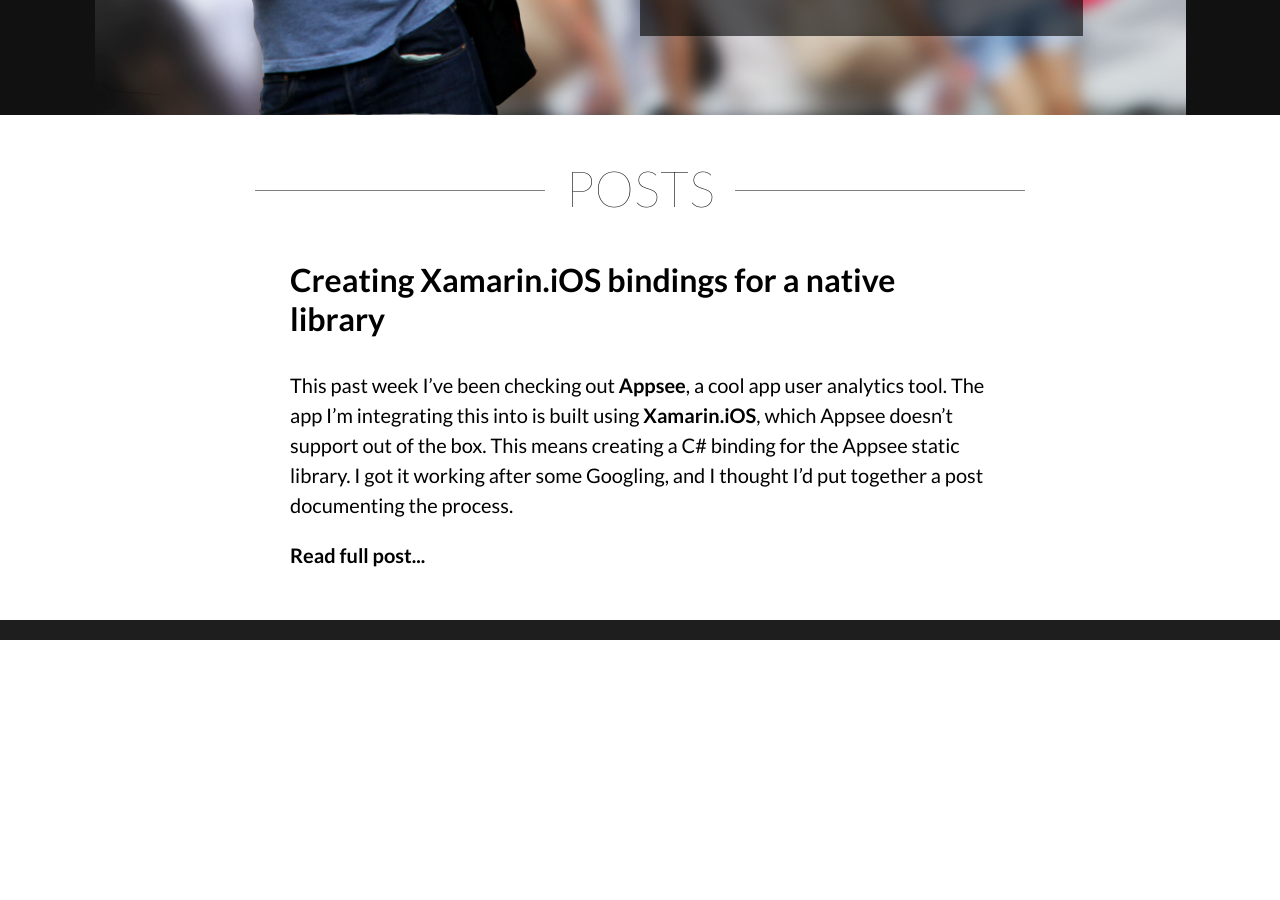
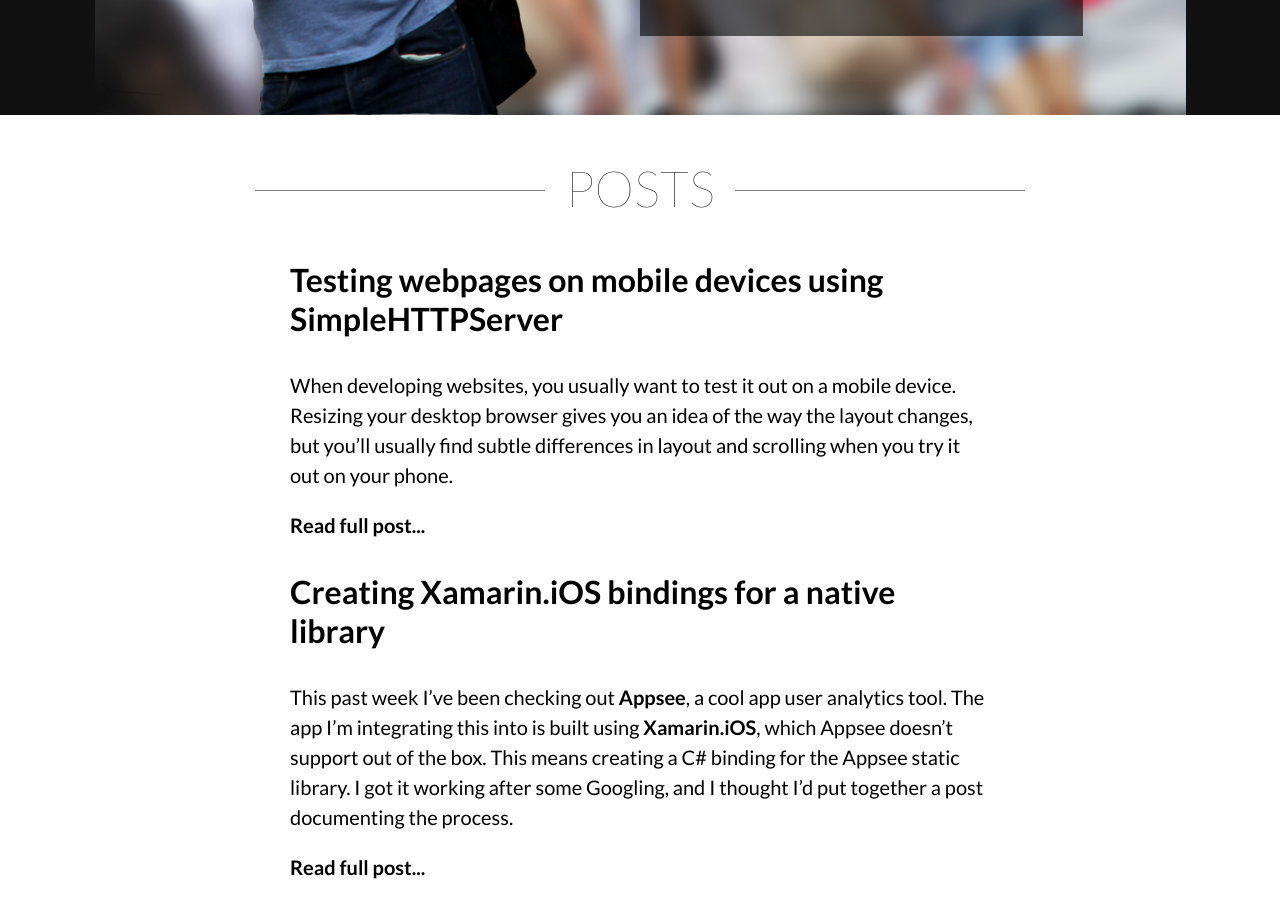
Before and after one commit to kannan-chandra/kannan-chandra.com, a Jekyll site: the page built from index.html, in a window 1280 px wide and 900 px high, scrolled down 535 px. Built offline with Jekyll 4.4.1, drawn with Linux system fonts in a browser that asks for light colours; some web fonts are replaced; before the commit the page ends 1175 px from its top, so only the background shows below that.

Commit message:
new post. changed console code style in old post

```diff
--- a/_posts/2014-02-09-xamarin-binding-appsee.markdown
+++ b/_posts/2014-02-09-xamarin-binding-appsee.markdown
@@ -177,13 +177,13 @@ Let's get the three files, `Appsee.a`, `ApiDefinitions.cs`, and `linkwith.cs` in
 Open up your terminal and navigate over to the folder.
 
 {% highlight console %}
-~ $ cd /Users/kannan/Documents/Appsee
+$ cd /Users/kannan/Documents/Appsee
 {% endhighlight %}
 
 We use a tool called `btouch`, provided by Xamarin, to create the binding.
 
 {% highlight console %}
-~ $ /Developer/MonoTouch/usr/bin/btouch -unsafe --outdir=tmp -out:Appsee.dll ApiDefinitions.cs -x=linkwith.cs --link-with=Appsee.a,Appsee.a
+$ /Developer/MonoTouch/usr/bin/btouch -unsafe --outdir=tmp -out:Appsee.dll ApiDefinitions.cs -x=linkwith.cs --link-with=Appsee.a,Appsee.a
 {% endhighlight %}
 
 
--- /dev/null
+++ b/_posts/2014-02-14-mobile-website-testing-with-simplehttpserver.markdown
@@ -0,0 +1,48 @@
+---
+layout: post
+title: Testing webpages on mobile devices using SimpleHTTPServer
+---
+
+When developing websites, you usually want to test it out on a mobile device. Resizing your desktop browser gives you an idea of the way the layout changes, but you'll usually find subtle differences in layout and scrolling when you try it out on your phone.
+
+I've seen a bunch of ways to do this, including using [online iPad/iPhone simulators](http://ipadpeek.com/), or installing the iOS simulator or the Android emulator. While these are pretty good ways to do it, sometimes all you want to do is to see your website on the smartphone you already have on you. There's a simple trick I use to do this, and you might not even need to install anything.
+
+The only thing you need installed is Python. If you have a Mac or Linux system, this is probably preinstalled. However, Windows doesn't ship with Python out of the box. You can check quickly by opening up your console and typing this:
+
+{% highlight console %}
+$ python -V
+{% endhighlight %}
+
+If you have it installed, you'll see the version number. If you don't, you can easily [install it](http://www.python.org/getit/).
+
+Once python is installed, navigate over to the folder which contains your website.
+
+{% highlight console %}
+$ cd /folder/with/website/
+{% endhighlight %}
+
+Run the following command:
+
+{% highlight console %}
+$ python -m SimpleHTTPServer
+{% endhighlight %}
+
+You should see `Serving HTTP on 0.0.0.0 port 8000 ...`.
+
+What we just did was start a HTTP server that serves the current folder at `localhost`.
+
+Open up your browser and head to `http://localhost:8000/`. What you see will depend on what was in the folder. By default, most servers look for a file called `index.html` in the root folder, and server that. If you don't have one, you'll see something like this:
+
+![Directory listing if folder has no index.html file](/images/mobile-website-testing-with-simplehttpserver-1.png)
+
+This is a list of files and folders in the folder. Click on the file want to view, and you can view it in the browser.
+
+To see it on your phone, you need to find your computer's IP address. This can usually be found if you opened your network preferences. In the terminal, you can find it by typing `ifconfig`.
+
+![Finding the IP address on OSX](/images/mobile-website-testing-with-simplehttpserver-2.png)
+
+In my case the address is `192.168.0.100`.
+
+Open up your phone's browser. Make sure the phone and your computer are on the same network, and go to `http://192.168.0.100:8000`. The `8000` is important, because that's the port the SimpleHTTPServer is serving your page at. You should be able to see your website! That wasn't too hard now, was it?
+
+![The website running on my phone](/images/mobile-website-testing-with-simplehttpserver-3.png)
```
Also changed, not shown: images/mobile-website-testing-with-simplehttpserver-1.png (added), images/mobile-website-testing-with-simplehttpserver-2.png (added), images/mobile-website-testing-with-simplehttpserver-3.png (added), 6 other files.
